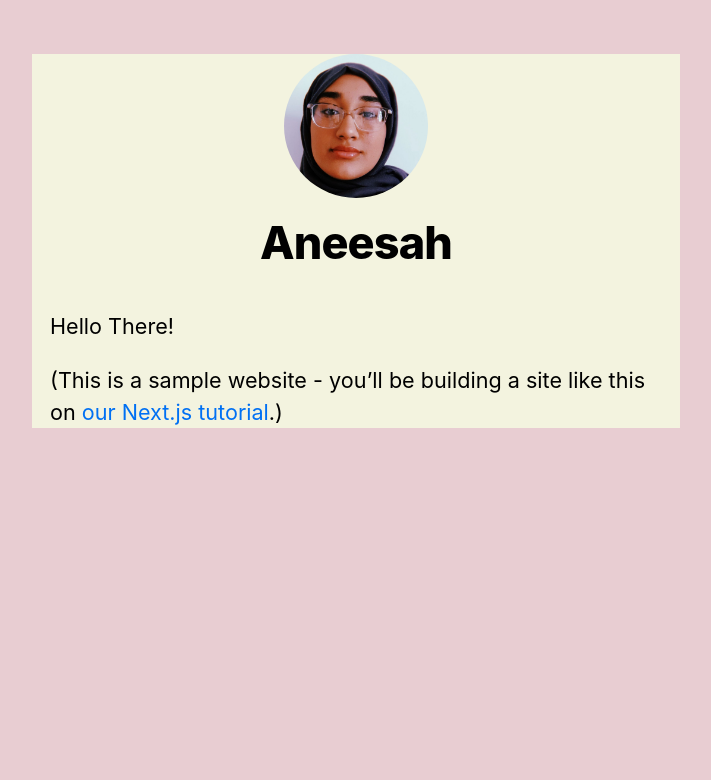
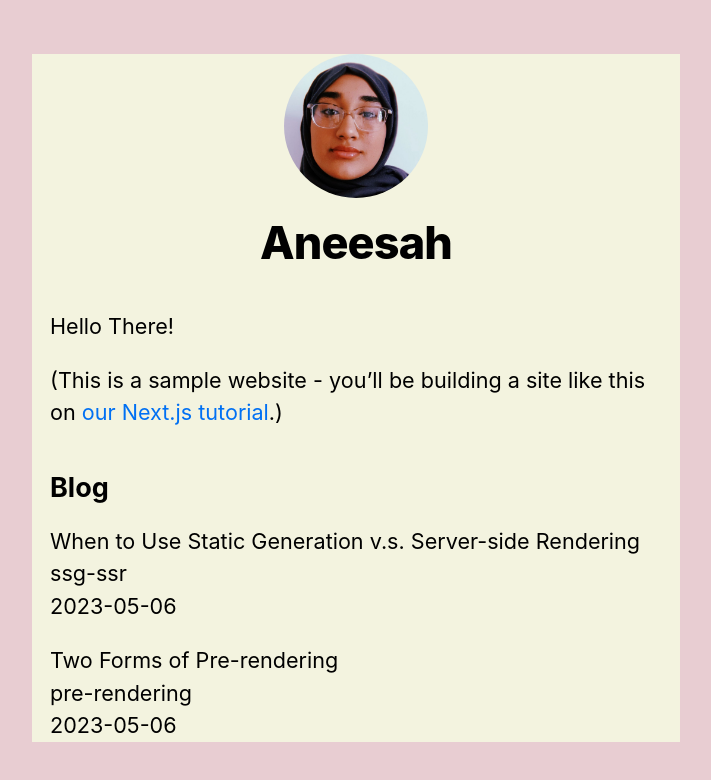
Before and after one commit to annoinspace/nextjs-test-blog, a Next.js app: page / in a window 1280 px wide. Shown: the top 780 px of the page, without its empty margins (284-995 px from the left). Built offline with nearby package versions, Linux system fonts and the light colour scheme.

Commit message:
markup rendering on blog page

```diff
--- /dev/null
+++ b/lib/posts.js
@@ -0,0 +1,35 @@
+import fs from "fs"
+import path from "path"
+import matter from "gray-matter"
+
+const postsDirectory = path.join(process.cwd(), "posts")
+
+export function getSortedPostsData() {
+  // Get file names under /posts
+  const fileNames = fs.readdirSync(postsDirectory)
+  const allPostsData = fileNames.map((fileName) => {
+    // Remove ".md" from file name to get id
+    const id = fileName.replace(/\.md$/, "")
+
+    // Read markdown file as string
+    const fullPath = path.join(postsDirectory, fileName)
+    const fileContents = fs.readFileSync(fullPath, "utf8")
+
+    // Use gray-matter to parse the post metadata section
+    const matterResult = matter(fileContents)
+
+    // Combine the data with the id
+    return {
+      id,
+      ...matterResult.data
+    }
+  })
+  // Sort posts by date
+  return allPostsData.sort((a, b) => {
+    if (a.date < b.date) {
+      return 1
+    } else {
+      return -1
+    }
+  })
+}
--- a/pages/index.js
+++ b/pages/index.js
@@ -2,7 +2,19 @@ import Head from "next/head"
 import Layout, { siteTitle } from "../components/layout"
 import utilStyles from "../styles/utils.module.css"
 
-export default function Home() {
+import { getSortedPostsData } from "../lib/posts"
+
+export async function getStaticProps() {
+  const allPostsData = getSortedPostsData()
+  return {
+    props: {
+      allPostsData
+    }
+  }
+}
+
+export default function Home({ allPostsData }) {
+  console.log("allPostsData", allPostsData)
   return (
     <Layout home>
       <Head>
@@ -15,6 +27,21 @@ export default function Home() {
           <a href="https://nextjs.org/learn">our Next.js tutorial</a>.)
         </p>
       </section>
+      <section className={`${utilStyles.headingMd} ${utilStyles.padding1px}`}>
+        <h2 className={utilStyles.headingLg}>Blog</h2>
+        <ul className={utilStyles.list}>
+          {allPostsData &&
+            allPostsData.map(({ id, date, title }) => (
+              <li className={utilStyles.listItem} key={id}>
+                {title}
+                <br />
+                {id}
+                <br />
+                {date}
+              </li>
+            ))}
+        </ul>
+      </section>
     </Layout>
   )
 }
--- a/posts/ssg-ssr.md
+++ b/posts/ssg-ssr.md
@@ -1,7 +1,6 @@
---
-title: 'When to Use Static Generation v.s. Server-side Rendering'
-date: '2023-05-06'
-
+---
+title: "When to Use Static Generation v.s. Server-side Rendering"
+date: "2023-05-06"
 ---
 
 We recommend using **Static Generation** (with and without data) whenever possible because your page can be built once and served by CDN, which makes it much faster than having a server render the page on every request.
```
